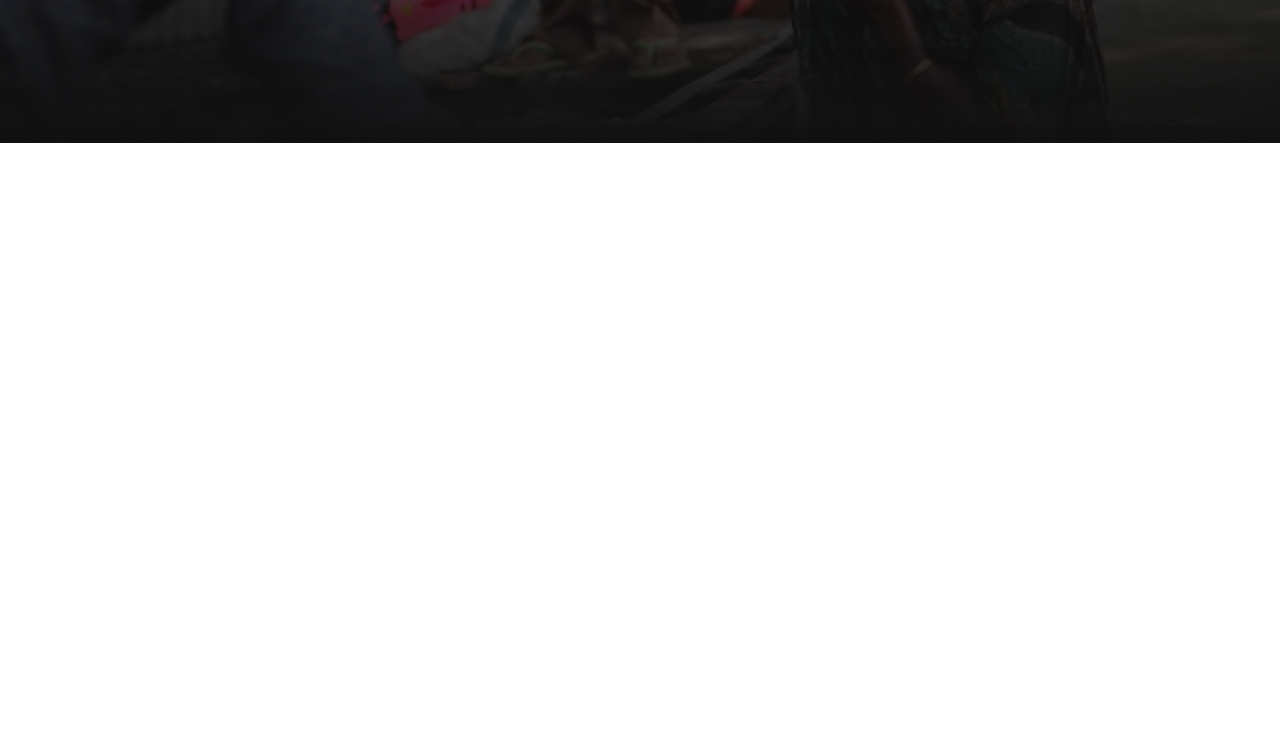
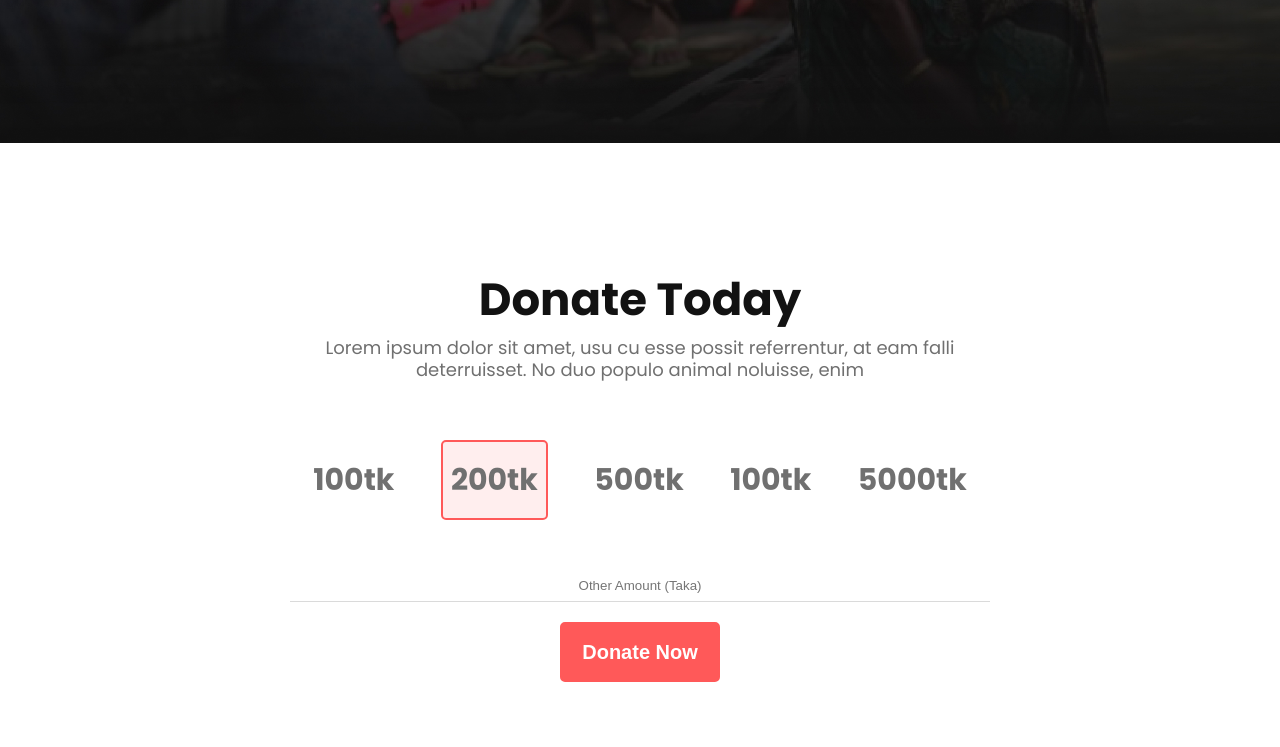
Before and after one commit to coderpbt/donate-bd, a plain HTML site: page index.html in a window 1280 px wide. Shown: the part 529-1276 px from the top of the page. Before the commit the page ends 800 px from the top, so only its background shows below. Drawn offline with Linux system fonts and the light colour scheme.

Commit message:
donate 2nd

```diff
--- a/index.html
+++ b/index.html
@@ -27,6 +27,39 @@
   <!--=====================================
              End header area
    ========================================-->
+
+  <!--=====================================
+          start donate today area
+   ========================================-->
+  <section class="donate-today-area">
+    <div class="donate-container">
+      <!-- common heading -->
+      <div class="common-heading">
+        <h2>Donate Today</h2>
+        <p>Lorem ipsum dolor sit amet, usu cu esse possit referrentur, at eam falli deterruisset. No duo populo animal
+          noluisse, enim</p>
+      </div>
+      <!-- common heading -->
+      <div class="donate-ammount">
+        <ul>
+          <li>100tk</li>
+          <li class="active">200tk</li>
+          <li>500tk</li>
+          <li>100tk</li>
+          <li>5000tk</li>
+        </ul>
+      </div>
+      <form>
+        <input type="text" placeholder="Other Amount (Taka)">
+        <button class="donate-btn" type="submit">Donate Now</button>
+      </form>
+    </div>
+  </section>
+  <!--=====================================
+          End Donate Today area
+   ========================================-->
+
+
 </body>
 
 </html>
--- a/style.css
+++ b/style.css
@@ -100,3 +100,82 @@ p {
 /**************************************/
 /************ Header  Area Css*************/
 /************************************/
+.donate-today-area {
+  padding-top: 130px;
+  padding-bottom: 65px;
+  overflow: hidden;
+}
+
+.donate-container {
+  max-width: 700px;
+  width: 100%;
+  margin: 0 auto;
+}
+
+.common-heading h2 {
+  font-style: normal;
+  font-weight: 700;
+  font-size: 45px;
+  line-height: 54px;
+  text-align: center;
+  color: #121212;
+}
+
+.common-heading p {
+  color: #707070;
+  padding: 10px 0px;
+  line-height: 1.2;
+}
+
+.donate-ammount {
+  padding: 50px 0px;
+}
+
+.donate-ammount ul {
+  display: flex;
+  justify-content: space-around;
+  align-items: center;
+}
+
+.donate-ammount ul li {
+  font-style: normal;
+  font-weight: 700;
+  font-size: 30px;
+  line-height: 36px;
+  text-align: center;
+  color: #707070;
+}
+
+.donate-ammount ul li.active {
+  background: #FFEEEE;
+  border: 2px solid #FF5959;
+  border-radius: 5px;
+  padding: 20px 8px;
+}
+
+.donate-container form input {
+  width: 100%;
+  display: block;
+  border: none;
+  border-bottom: 1px solid #DADADA;
+  text-align: center;
+  padding: 8px 0px;
+}
+
+.donate-container form {
+  text-align: center;
+}
+
+.donate-container form button.donate-btn {
+  text-align: center;
+  margin-top: 20px;
+  cursor: pointer;
+}
+
+.donate-container form button.donate-btn:hover {
+  color: #707070;
+}
+
+input {
+  outline: none;
+}
```
